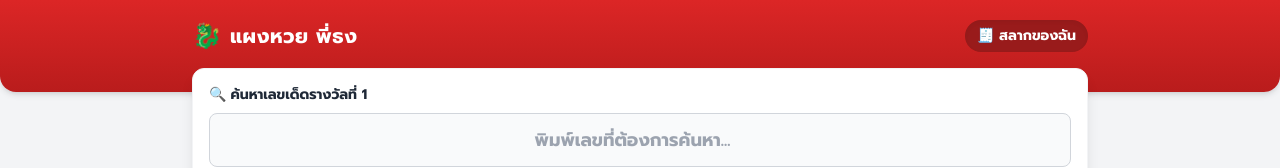
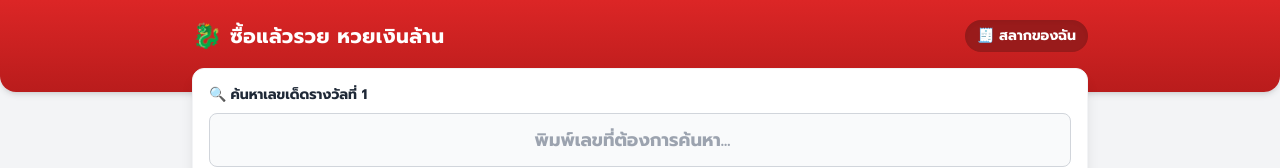
Before and after one commit to 9monsternaruk/my-lottery, a plain HTML site: page index.html in a window 1280 px wide. Shown: the top 168 px of the page. Drawn offline with nearby package versions, Linux system fonts and the light colour scheme; no server answers.

Commit message:
Update header title in index.html

```diff
--- a/index.html
+++ b/index.html
@@ -17,7 +17,7 @@
         <div class="flex justify-between items-center w-full max-w-4xl mx-auto">
             <div class="flex items-center gap-2">
                 <span class="text-2xl">🐉</span>
-                <h1 class="text-lg md:text-xl font-bold tracking-wide">แผงหวย พี่ธง</h1>
+                <h1 class="text-lg md:text-xl font-bold tracking-wide">ซื้อแล้วรวย หวยเงินล้าน</h1>
             </div>
             <button onclick="openCheckModal()" class="bg-red-800 hover:bg-red-900 text-white px-3 py-1.5 rounded-full text-sm font-bold shadow-inner transition flex items-center gap-1">
                 🧾 สลากของฉัน
```
